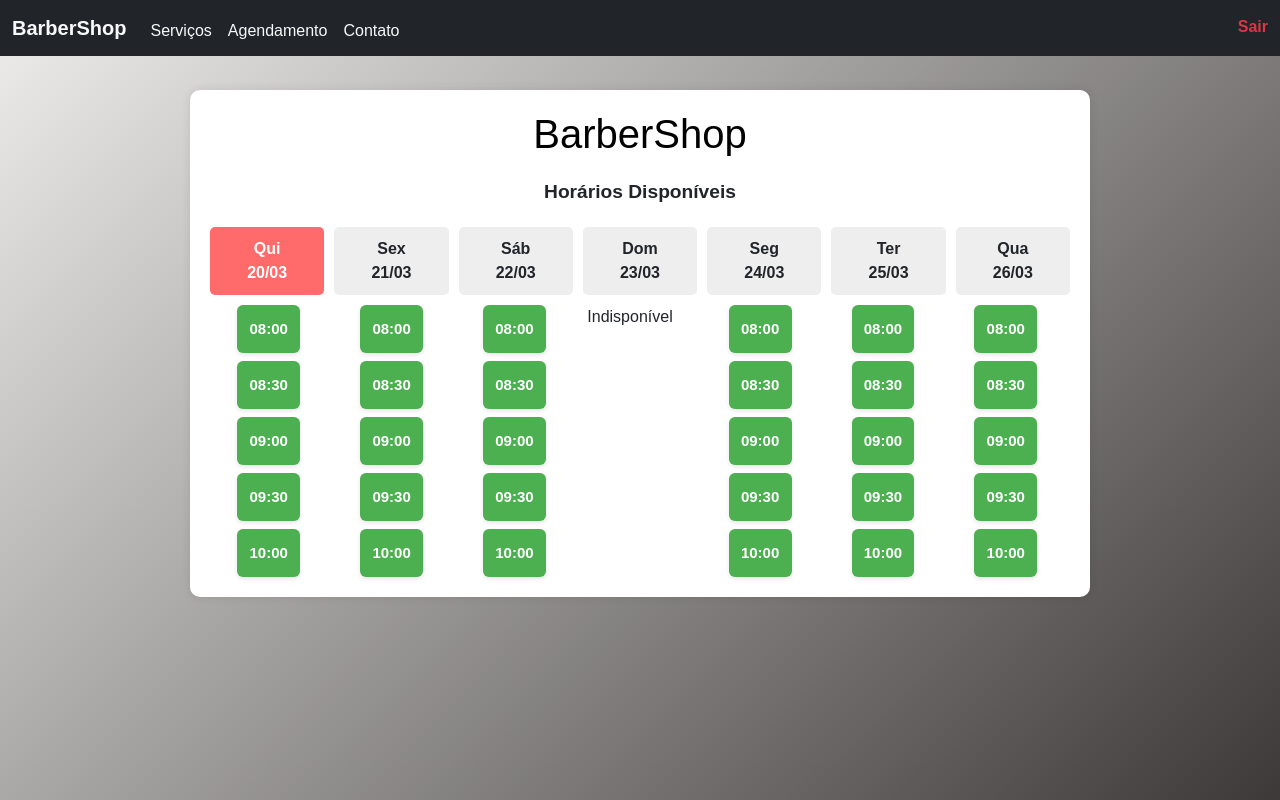
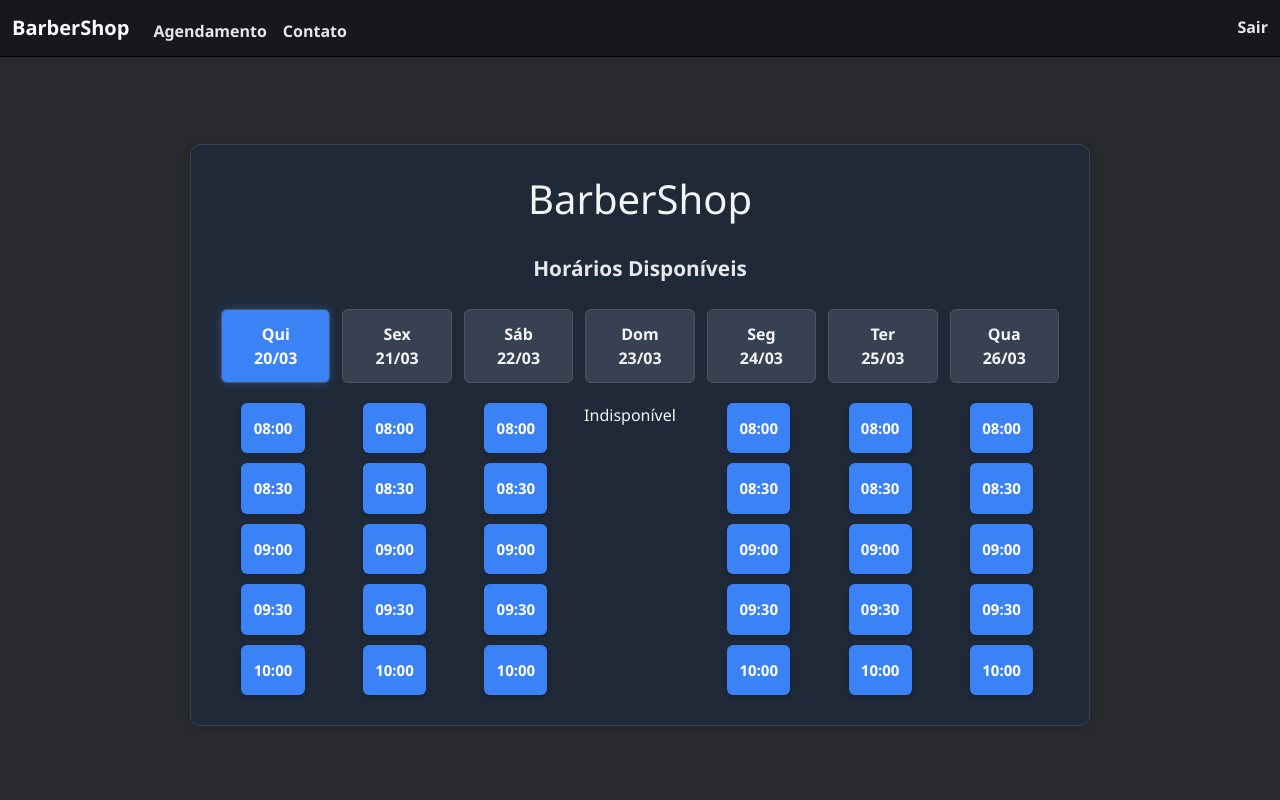
Before and after one commit to ViniciusTeixeira-Dev/CS50-BarberShop, a Flask app: page /agendamento in a window 1280 px wide. Run offline with Flask 3, Linux system fonts and the light colour scheme; a user stored in the database is signed in; data comes from the database, SQL or seed files in the repository.

Commit message:
styles: ALL COLOR

```diff
--- a/BarberShop/static/styles.css
+++ b/BarberShop/static/styles.css
@@ -3,25 +3,40 @@
   margin: 0;
   padding: 0;
   box-sizing: border-box;
-    font-family: Arial, sans-serif;
+  font-family: 'Segoe UI', Arial, sans-serif;
 }
 
 body {
   min-height: 100vh;
-    background: linear-gradient(135deg, #f0eded, #3d3939);
-    padding-top: 70px; /* Espaço para a navbar fixa */
+  background-color: RGB(41, 42, 45);
+  color: #f3f4f6;
+  display: flex;
+  flex-direction: column;
+  padding-top: 70px;
+}
+
+.main-content {
+  flex: 1;
+  display: flex;
+  flex-direction: column;
+  justify-content: center;
+  padding: 40px 20px;
 }
 
 /* ===== NAVBAR STYLES ===== */
 .navbar {
   min-height: 56px;
-    background-color: #212529 !important;
+  background-color: #17181d !important;
+  border-bottom: 1px solid #000000;
+  font-family: 'Barlow Condensed', sans-serif;
+  font-weight: 600; /* Semi-bold */
 }
 
 .nav-link {
   position: relative;
   padding-bottom: 2px;
   transition: color 0.3s ease;
+  color: #e5e7eb !important;
 }
 
 .nav-link::after {
@@ -31,7 +46,7 @@ body {
   bottom: 0;
   width: 0;
   height: 2px;
-    background-color: white;
+  background-color: #3b82f6;
   transition: all 0.3s ease;
 }
 
@@ -41,7 +56,7 @@ body {
 }
 
 .nav-link.text-danger:hover::after {
-    background-color: red;
+  background-color: #ef4444;
 }
 
 /* ===== FLASH MESSAGES ===== */
@@ -61,6 +76,7 @@ body {
   animation: fadeIn 0.3s ease-out;
   box-shadow: 0 2px 10px rgba(0,0,0,0.1);
   font-weight: bold;
+  border: none;
 }
 
 @keyframes fadeIn {
@@ -76,29 +92,36 @@ body {
 }
 
 .card {
-    background: white;
+  background: #1f2937;
   border-radius: 10px;
   box-shadow: 0 4px 10px rgba(0, 0, 0, 0.2);
+  border: 1px solid #374151;
+  color: #f3f4f6;
 }
 
 .form-control {
+  background-color: #374151;
+  border: 1px solid #4b5563;
+  color: #f3f4f6;
   transition: border-color 0.15s ease-in-out;
 }
 
 .form-control:focus {
-    border-color: #86b7fe;
+  border-color: #3b82f6;
   outline: 0;
-    box-shadow: 0 0 0 0.25rem rgba(13, 110, 253, 0.25);
+  box-shadow: 0 0 0 0.25rem rgba(59, 130, 246, 0.25);
+  background-color: #374151;
+  color: #f3f4f6;
 }
 
 .btn-primary {
-    background-color: #6e8efb;
+  background-color: #3b82f6;
   border: none;
   transition: background-color 0.3s;
 }
 
 .btn-primary:hover {
-    background-color: #5a7be0;
+  background-color: #2563eb;
 }
 
 /* ===== RESPONSIVIDADE ===== */
@@ -119,77 +142,94 @@ body {
   .navbar-collapse {
     padding-top: 0.5rem;
   }
+
+  .main-content {
+    padding: 30px 15px;
+  }
 }
 
 /* ===== AGENDAMENTO ===== */
 .agendamento-container {
   max-width: 900px;
+  width: 100%;
   margin: 0 auto;
-  background: white;
+  background: #1f2937;
   border-radius: 10px;
-  box-shadow: 0 0 10px rgba(0,0,0,0.1);
-  padding: 20px;
-  margin-top: 20px;
+  box-shadow: 0 0 10px rgba(0,0,0,0.2);
+  padding: 30px;
+  border: 1px solid #374151;
 }
 
-/* Cabeçalho */
 .cabecalho {
   text-align: center;
-  margin-bottom: 20px;
-}
-.cabecalho h1 {
-  color: #000000;
+  margin-bottom: 30px;
 }
 
-/* Navegação da Semana */
+.cabecalho h1 {
+  color: #f3f4f6;
+  margin-bottom: 10px;
+}
+
+.cabecalho p {
+  color: #9ca3af;
+}
+
 .semana-navegacao {
   display: flex;
   justify-content: center;
+  margin-bottom: 25px;
+}
+
+.semana-titulo {
+  font-size: 1.3em;
+  font-weight: bold;
+  color: #e5e7eb;
+}
+
+.dias-semana {
+  display: flex;
+  justify-content: center;
+  gap: 12px;
   margin-bottom: 20px;
 }
-.semana-titulo {
-  font-size: 1.2em;
+
+.dia {
+  width: calc(100% / 7);
+  text-align: center;
+  padding: 12px 5px;
+  background: #374151;
+  border-radius: 6px;
   font-weight: bold;
+  color: #f3f4f6;
+  border: 1px solid #4b5563;
 }
 
-/* Dias da Semana */
-.dias-semana {
-  display: flex;
-  justify-content: center; /* Centraliza os dias */
-  gap: 10px;
-  margin-bottom: 10px;
-}
-.dia {
-  width: calc(100% / 7); /* Divide igualmente em 7 colunas */
-  text-align: center;
-  padding: 10px;
-  background: #eee;
-  border-radius: 5px;
-  font-weight: bold;
-}
 .dia.hoje {
-  background: #ff6b6b;
+  background: #3b82f6;
   color: white;
+  box-shadow: 0 0 10px rgba(59, 130, 246, 0.4);
 }
 
 .horarios-disponiveis {
   display: flex;
-  justify-content: center; /* Centraliza as colunas */
+  justify-content: center;
+  gap: 12px;
+}
+
+.horarios-coluna {
+  width: calc(100% / 7);
+  display: flex;
+  flex-direction: column;
+  align-items: center;
   gap: 10px;
 }
-.horarios-coluna {
-  width: calc(100% / 7); /* Mesma largura que os dias */
-  display: flex;
-  flex-direction: column;
-  align-items: center; /* Centraliza os botões horizontalmente */
-  gap: 8px;
-}
+
 .horario-btn {
   width: 130%;
-  background: #4CAF50;
+  background: #3b82f6;
   color: white;
   border: none;
-  padding: 12px 5px;
+  padding: 14px 5px;
   border-radius: 6px;
   cursor: pointer;
   text-align: center;
@@ -199,18 +239,28 @@ body {
   display: flex;
   justify-content: center;
   align-items: center;
-  min-height: 48px;
+  min-height: 50px;
   margin: 0 auto;
-  box-shadow: 0 2px 4px rgba(0,0,0,0.1);
+  box-shadow: 0 2px 5px rgba(0,0,0,0.15);
 }
 
 .horario-btn:hover {
-  background: #45a049;
-  transform: translateY(-2px); /* Efeito de levitar */
-  box-shadow: 0 4px 8px rgba(0,0,0,0.15); /* Sombra mais pronunciada no hover */
+  background: #2563eb;
+  transform: translateY(-3px);
+  box-shadow: 0 4px 10px rgba(0,0,0,0.2);
 }
 
 .horarios-coluna {
-  margin-left: -15px;  /* Empurra a coluna um pouco para a esquerda */
-  margin-right: 5px; /* Compensa o movimento */
+  margin-left: -15px;
+  margin-right: 5px;
 }
+
+footer {
+  background-color: #252222;
+  color: #9ca3af;
+  text-align: center;
+  padding: 20px;
+  margin-top: auto;
+  font-size: 0.9em;
+  border-top: 1px solid #374151;
+}
--- a/BarberShop/templates/layout.html
+++ b/BarberShop/templates/layout.html
@@ -18,9 +18,6 @@
             </button>
             <div class="collapse navbar-collapse" id="navbarNav">
                 <ul class="navbar-nav">
-                    <li class="nav-item">
-                        <a class="nav-link text-light" href="#">Serviços</a>
-                    </li>
                     <li class="nav-item">
                         <a class="nav-link text-light" href="/agendamento">Agendamento</a>
                     </li>
```
Lines whose indentation alone changed are shown as unchanged.
